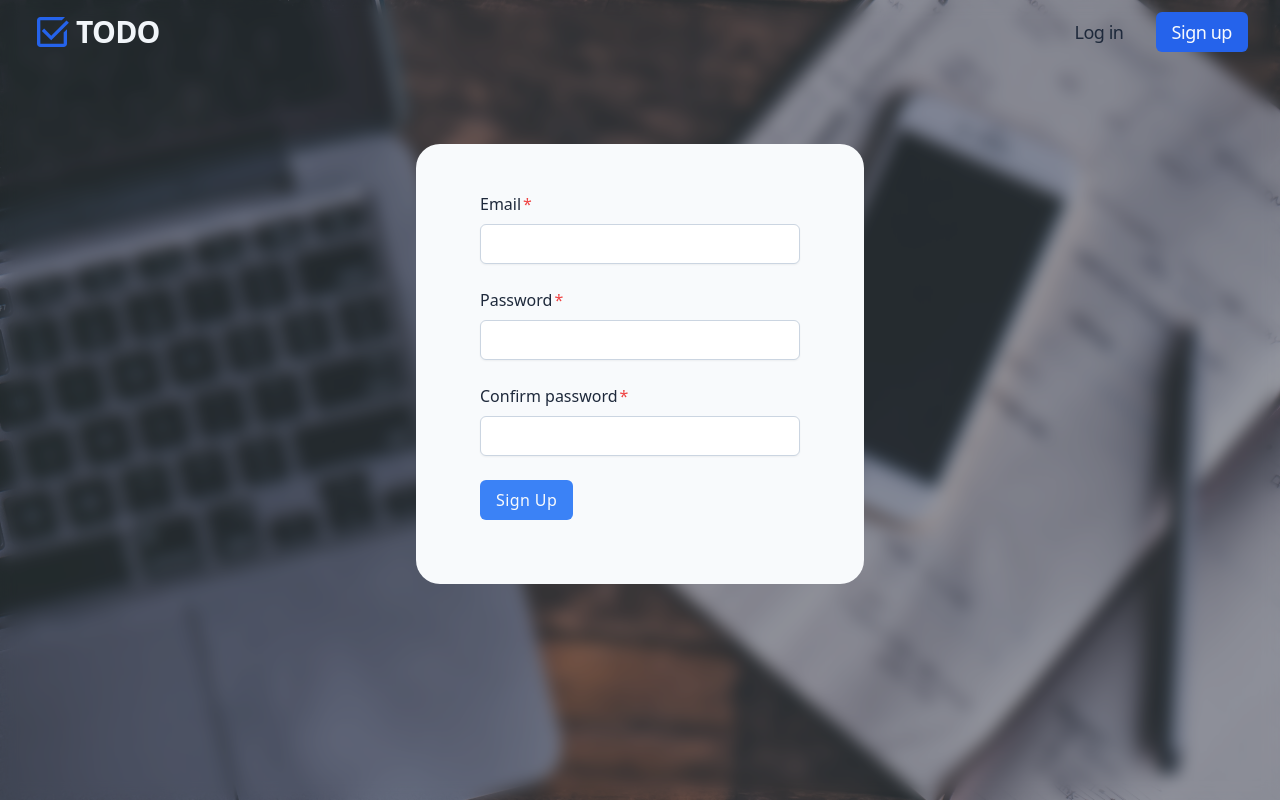
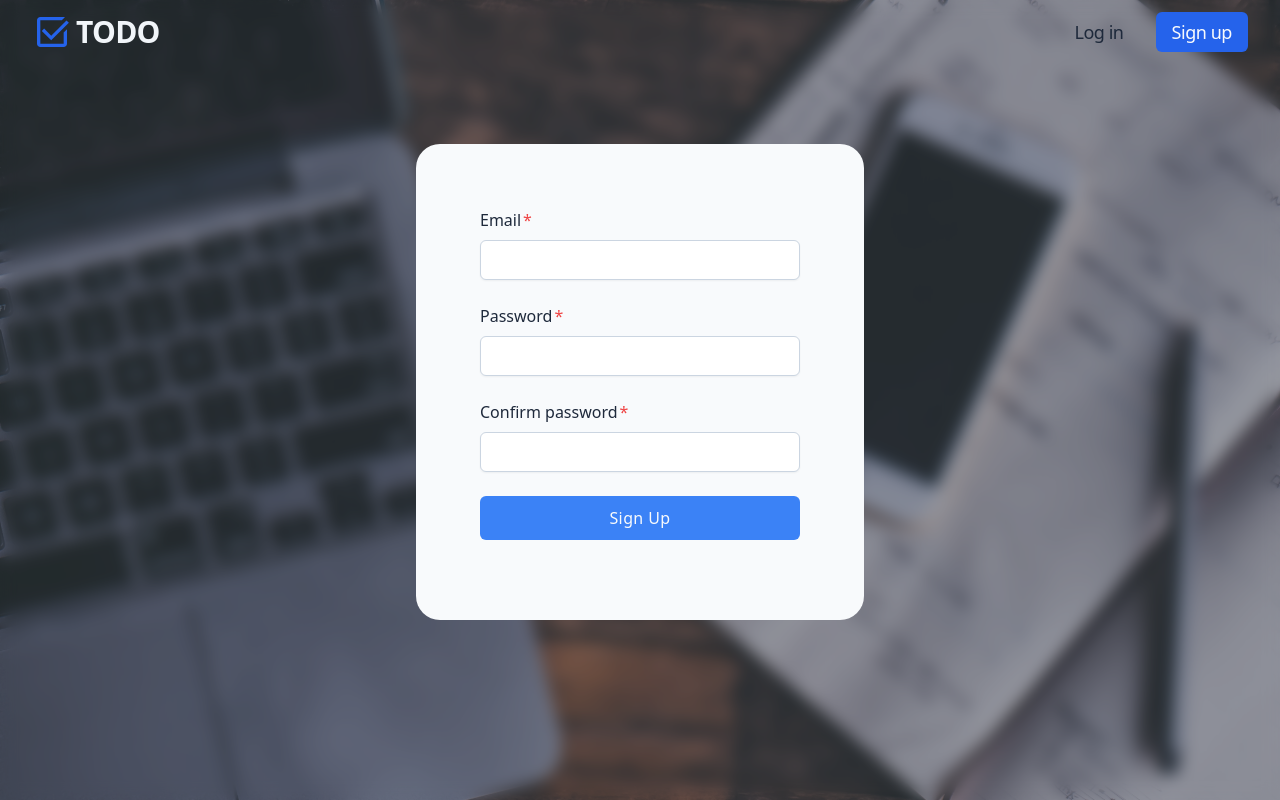
Before and after one commit to naiarievilo/to-do-app, a React (Vite) app in the folder frontend/: page /signup in a window 1280 px wide. Built offline with nearby package versions, Linux system fonts and the light colour scheme.

Commit message:
Add style to SignUpForm

```diff
--- a/frontend/src/features/authentication/components/signup-form.jsx
+++ b/frontend/src/features/authentication/components/signup-form.jsx
@@ -30,7 +30,7 @@ export function SignUpForm() {
       <Form {...form}>
         <form
           onSubmit={form.handleSubmit(onSubmit)}
-          className="my-4 w-10/12 space-y-6"
+          className="flex flex-col justify-center m-8 w-10/12 space-y-6"
         >
           <FormField
             control={form.control}
@@ -39,7 +39,7 @@ export function SignUpForm() {
               <FormItem>
                 <FormLabel required={true}>Email</FormLabel>
                 <FormControl>
-                  <Input {...field} />
+                  <Input type="email" {...field} />
                 </FormControl>
                 <FormMessage />
               </FormItem>
@@ -52,7 +52,7 @@ export function SignUpForm() {
               <FormItem>
                 <FormLabel required={true}>Password</FormLabel>
                 <FormControl>
-                  <Input {...field} />
+                  <Input type="password" min={12} {...field} />
                 </FormControl>
                 <FormMessage />
               </FormItem>
@@ -65,7 +65,7 @@ export function SignUpForm() {
               <FormItem>
                 <FormLabel required={true}>Confirm password</FormLabel>
                 <FormControl>
-                  <Input {...field} />
+                  <Input type="password" min={12} {...field} />
                 </FormControl>
                 <FormMessage />
               </FormItem>
@@ -73,6 +73,7 @@ export function SignUpForm() {
           />
           <Button
             type="submit"
+            size="lg"
           >
             Sign Up
           </Button>
```
